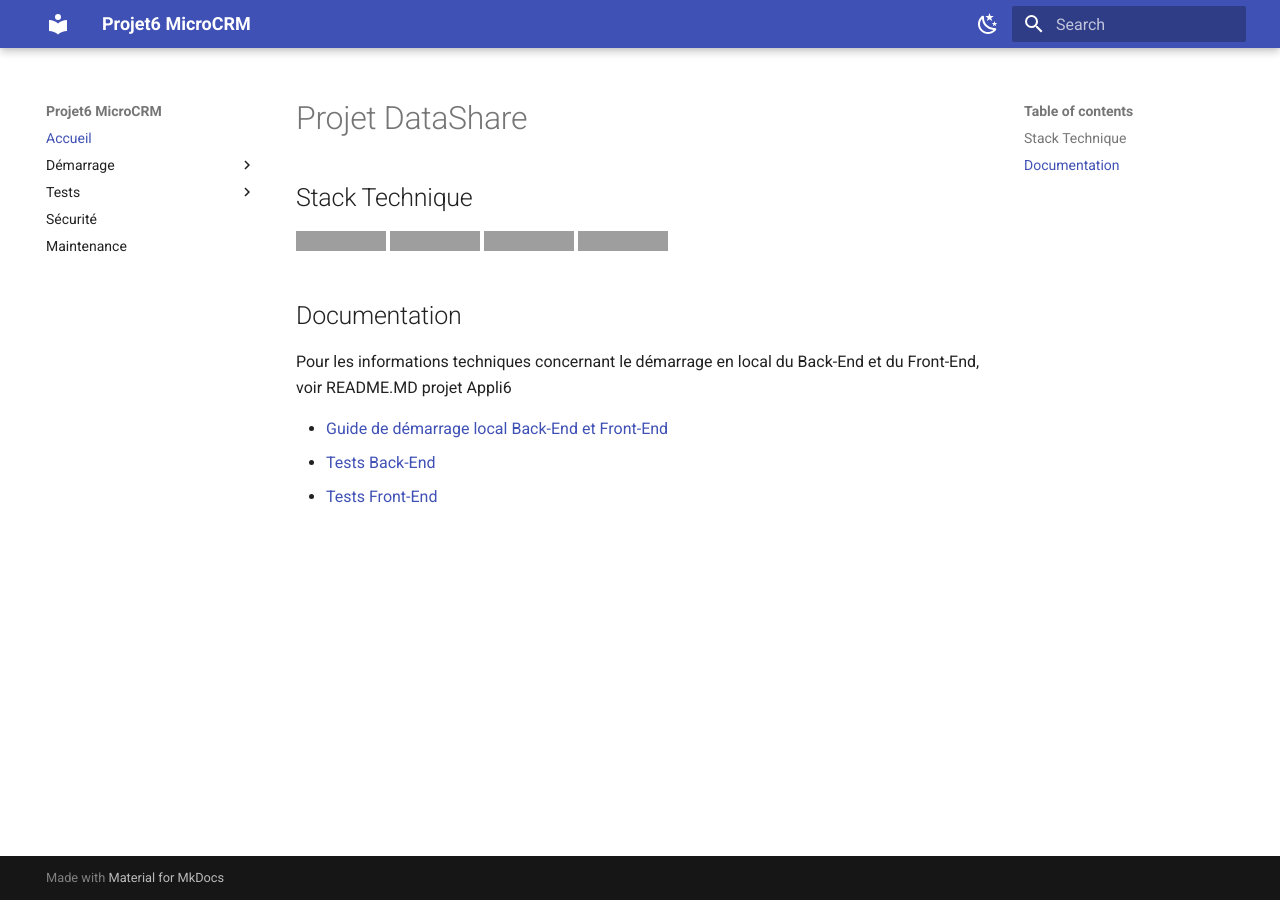
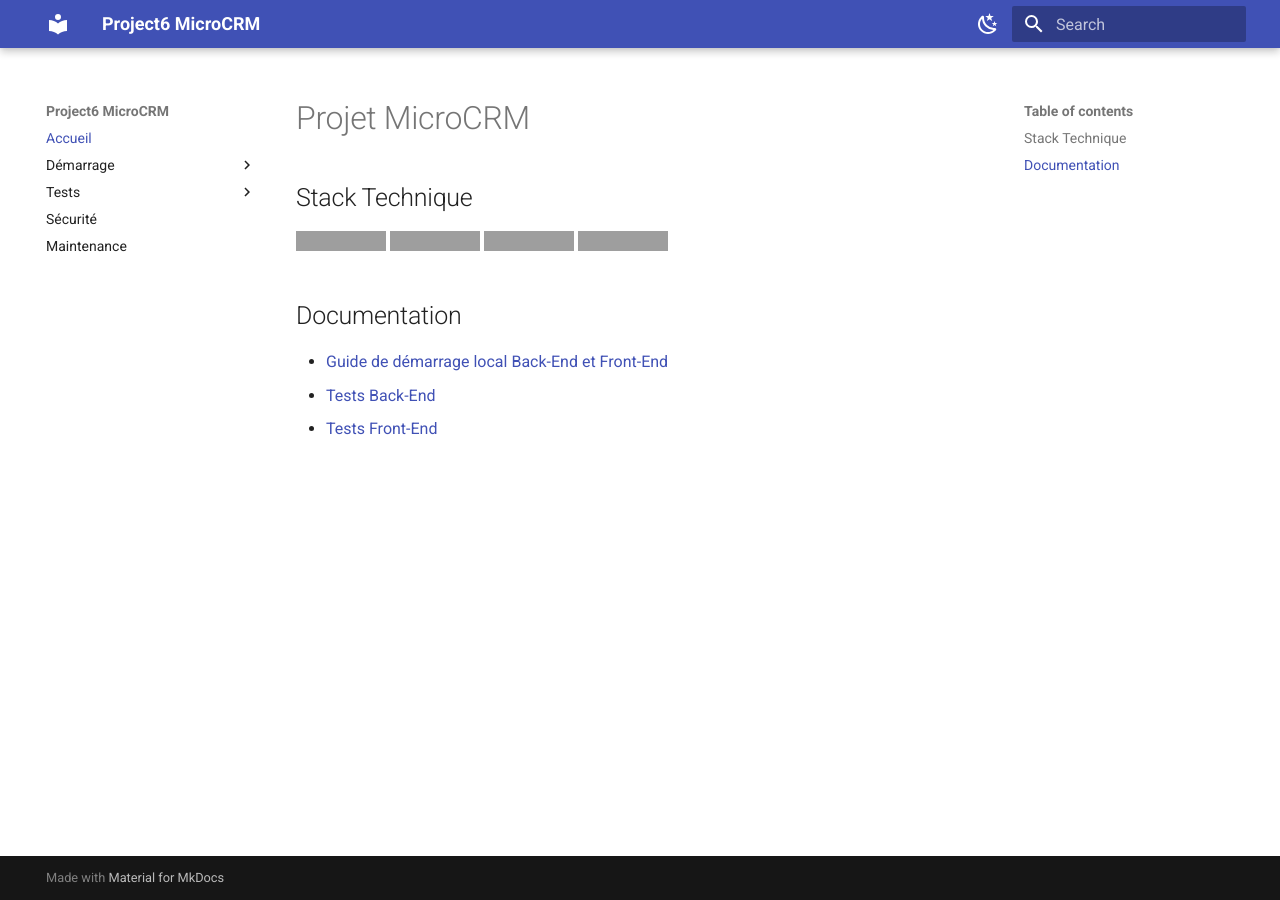
Before and after one commit to Project6-Organisation/Project6-Integration, an MkDocs documentation site: the page built from docs/index.md, in a window 1280 px wide. Built offline with MkDocs 1.6.1 and Material for MkDocs 9.7.7, drawn with Linux system fonts in a browser that asks for light colours; grey boxes are pictures that could not be loaded.

Commit message:
docs: Improve docs

```diff
--- a/docs/index.md
+++ b/docs/index.md
@@ -1,4 +1,4 @@
-# Projet DataShare
+# Projet MicroCRM
 
 ## Stack Technique
 
@@ -9,9 +9,6 @@
 
 ## Documentation
 
-Pour les informations techniques concernant le démarrage en local du Back-End et du Front-End, voir README.MD projet Appli6
-
-
 - [Guide de démarrage local Back-End et Front-End](Project6-Application.md)
 - [Tests Back-End](testing-backend.md)
 - [Tests Front-End](testing-frontend.md)
--- a/mkdocs.yml
+++ b/mkdocs.yml
@@ -1,4 +1,4 @@
-site_name: Projet6 MicroCRM
+site_name: Project6 MicroCRM
 site_url: https://github.com/olivierPflieger/Project6/
 theme:
   name: material
```
Also changed, not shown: 1 other file.
